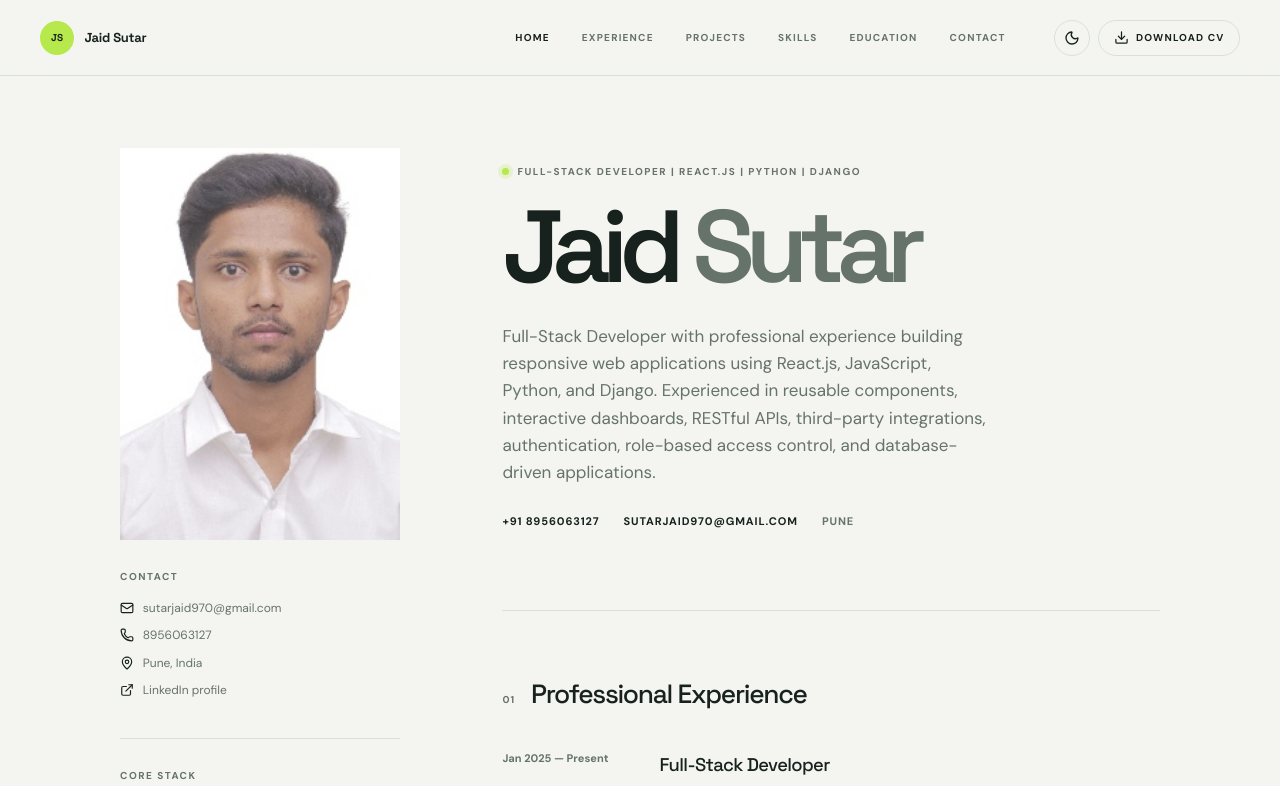
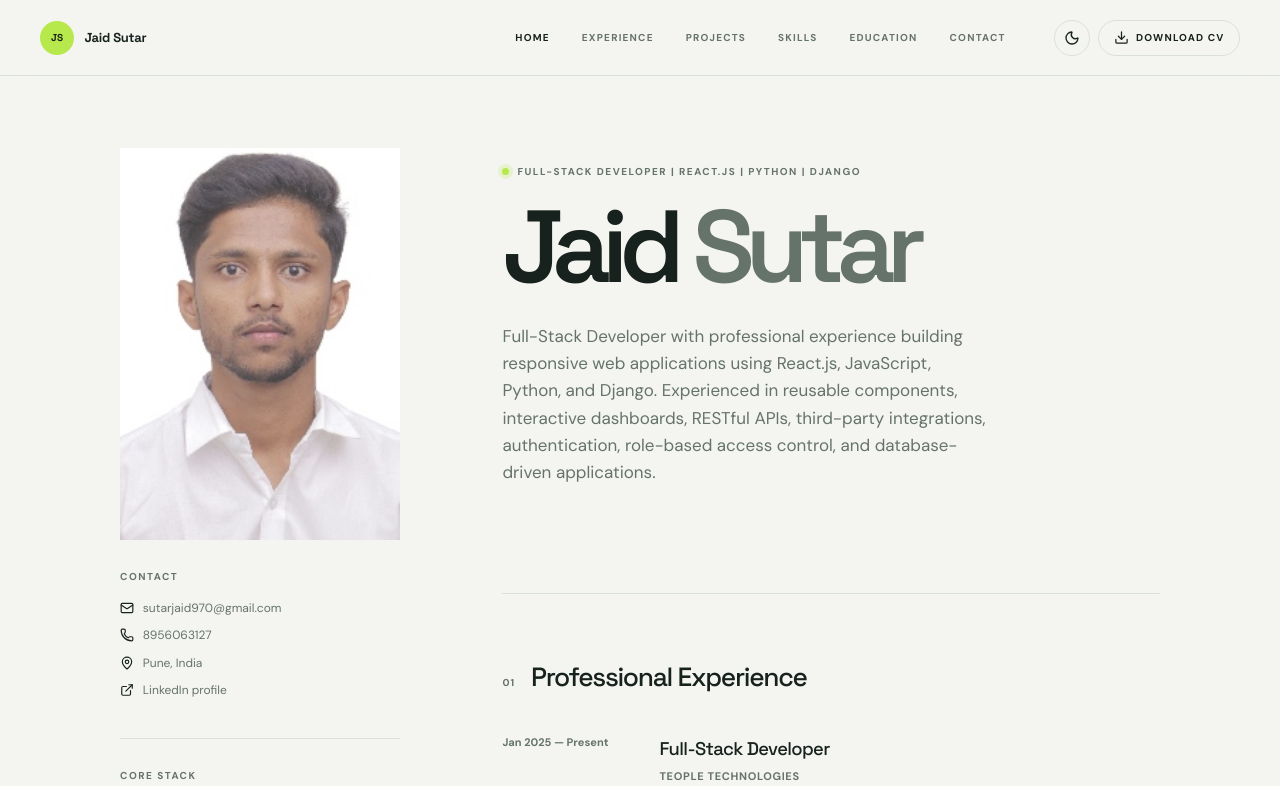
Before and after one commit to jaidsutar786/JaidResume, a React (Vite) app: page /home in a window 1280 px wide. Shown: the top 786 px of the page. Built offline with nearby package versions, Linux system fonts and the light colour scheme.

Commit message:
Remove duplicate contact details from home

```diff
--- a/src/App.jsx
+++ b/src/App.jsx
@@ -131,7 +131,7 @@ function App() {
         </aside>
 
         <section className="resume-content">
-          <section className="resume-intro" id="profile"><p className="eyebrow"><i /> Full-Stack Developer | React.js | Python | Django</p><h1>Jaid <em>Sutar</em></h1><p className="intro-summary">Full-Stack Developer with professional experience building responsive web applications using React.js, JavaScript, Python, and Django. Experienced in reusable components, interactive dashboards, RESTful APIs, third-party integrations, authentication, role-based access control, and database-driven applications.</p><div className="intro-links"><a href="/contact" onClick={(event) => navigate(event, '/contact')}>+91 8956063127</a><a href={composeEmailUrl} target="_blank" rel="noreferrer">sutarjaid970@gmail.com</a><span>Pune</span></div></section>
+          <section className="resume-intro" id="profile"><p className="eyebrow"><i /> Full-Stack Developer | React.js | Python | Django</p><h1>Jaid <em>Sutar</em></h1><p className="intro-summary">Full-Stack Developer with professional experience building responsive web applications using React.js, JavaScript, Python, and Django. Experienced in reusable components, interactive dashboards, RESTful APIs, third-party integrations, authentication, role-based access control, and database-driven applications.</p></section>
           <section className="resume-section" id="experience"><SectionHeading number="01" title="Professional Experience" /><div className="experience-list">{experience.map((item) => <article className="experience-item" key={item.role}><time>{item.period}</time><div><h2>{item.role}</h2><p className="company">{item.company}</p><p>{item.text}</p></div></article>)}</div></section>
           <section className="resume-section" id="projects"><SectionHeading number="02" title="Projects" /><div className="project-list">{projects.map((project) => <Project key={project.title} {...project} />)}</div></section>
           <section className="resume-section" id="skills"><SectionHeading number="03" title="Technical Skills" /><div className="skills-list">{technicalSkills.map((skill) => <div className="technical-skill" key={skill.label}><h3>{skill.label}</h3><p>{skill.value}</p></div>)}</div></section>
```
